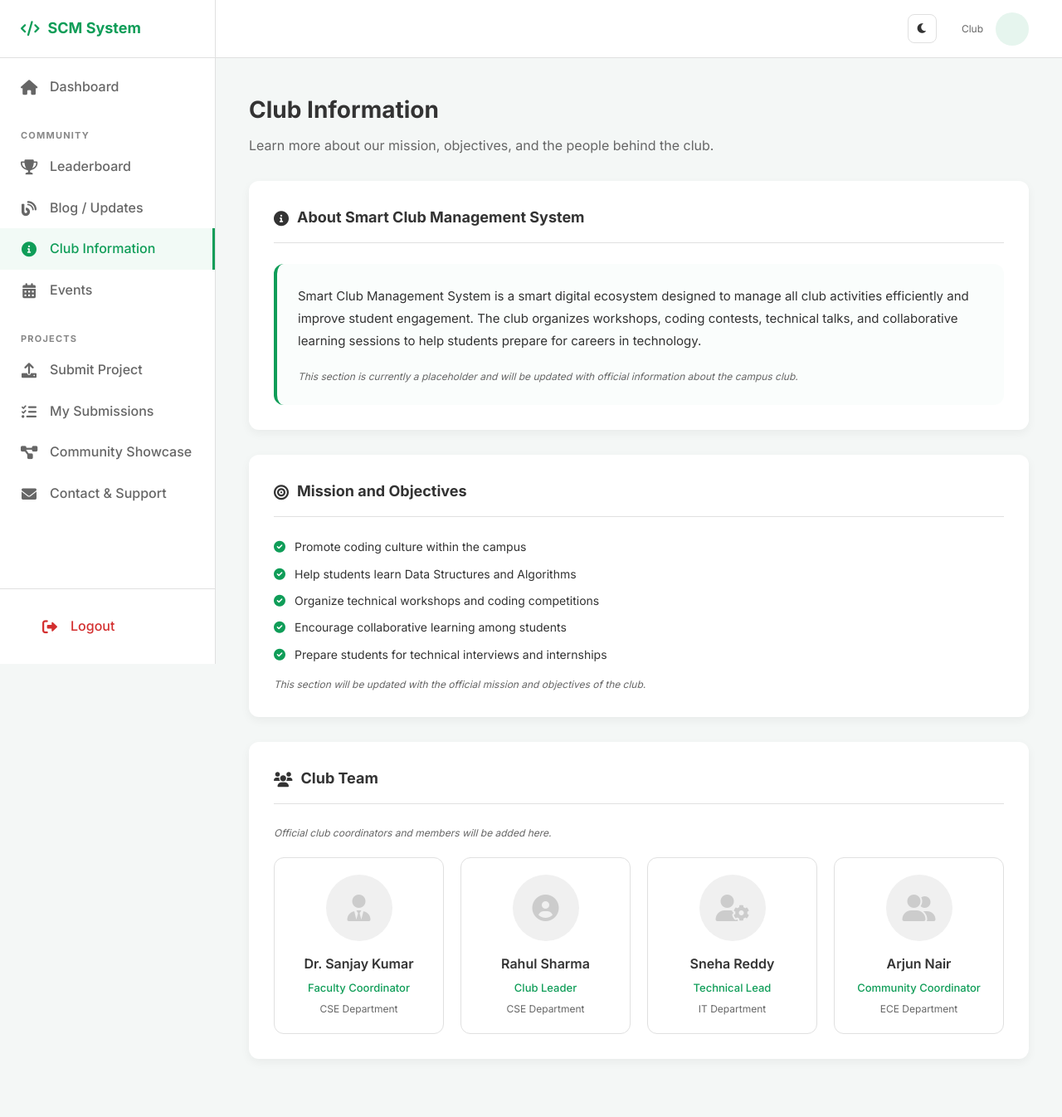
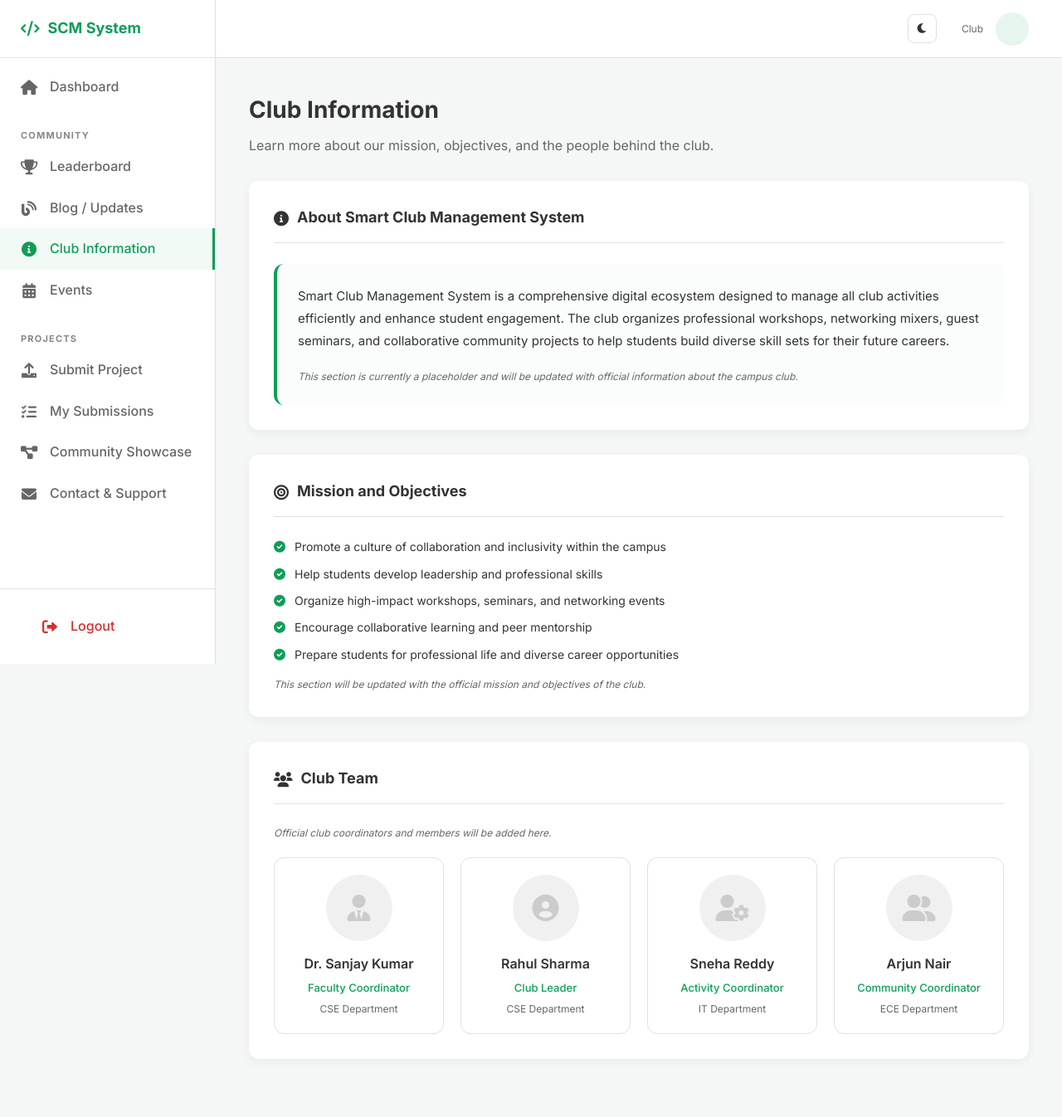
Before and after one commit to YeshwanthKM/gfg-pixels, a Flask app: template templates/club_info.html in a window 1280 px wide. Shown: the whole page at 83% size. Run offline with Flask 3, Linux system fonts and the light colour scheme; the template is opened without the code that fills it, so the values that code supplies are empty.

Commit message:
Generalize club information and mock data for a common club focus

```diff
--- a/app.py
+++ b/app.py
@@ -62,9 +62,9 @@ USERS = {
 # In-memory events storage
 EVENTS = {
     'evt1': {
-        'title': 'Introduction to Data Structures',
+        'title': 'Welcome Mixer & Orientation',
         'date': '2026-03-20',
-        'description': 'A workshop covering the basics of arrays, linked lists, and trees.',
+        'description': 'An introductory session for new members to learn about our club\'s goals and upcoming activities.',
         'host_email': 'leader1@gmail.com',
         'participants': ['member1@gmail.com', 'member2@gmail.com']
     }
@@ -74,17 +74,17 @@ EVENTS = {
 BLOGS = [
     {
         'id': 'blog1',
-        'title': 'Getting Started with Data Structures',
+        'title': 'How to Make the Most of Your Club Membership',
         'author': 'Rahul Sharma',
         'date': 'March 14, 2026',
-        'description': 'An introduction to data structures and why they are important for coding interviews.'
+        'description': 'Learn about the various opportunities and resources available to you as a member of the SCM System.'
     },
     {
         'id': 'blog2',
-        'title': 'Python Tips for Competitive Programming',
+        'title': 'Effective Leadership and Coordination',
         'author': 'Priya Patel',
         'date': 'March 12, 2026',
-        'description': 'Learn helpful built-in functions and libraries in Python that can speed up your problem-solving.'
+        'description': 'A guide for leaders and active members on how to organize successful club events and activities.'
     }
 ]
 
--- a/templates/club_info.html
+++ b/templates/club_info.html
@@ -25,9 +25,9 @@
                 <div
                     style="background: rgba(15, 157, 88, 0.02); padding: 25px; border-radius: var(--border-radius); border-left: 4px solid var(--primary-color);">
                     <p style="font-size: 15px; line-height: 1.8; color: var(--text-primary);">
-                        Smart Club Management System is a smart digital ecosystem designed to manage all club activities efficiently and improve student engagement. The club organizes workshops, coding
-                        contests, technical talks, and collaborative learning sessions to help students prepare for
-                        careers in technology.
+                        Smart Club Management System is a comprehensive digital ecosystem designed to manage all club activities efficiently and enhance student engagement. The club organizes professional workshops,
+                        networking mixers, guest seminars, and collaborative community projects to help students build
+                        diverse skill sets for their future careers.
                     </p>
                     <p class="info-note" style="margin-top: 20px;">
                         This section is currently a placeholder and will be updated with official information about the
@@ -42,11 +42,11 @@
                     <h2><i class="fas fa-bullseye"></i> Mission and Objectives</h2>
                 </div>
                 <ul class="objective-list">
-                    <li>Promote coding culture within the campus</li>
-                    <li>Help students learn Data Structures and Algorithms</li>
-                    <li>Organize technical workshops and coding competitions</li>
-                    <li>Encourage collaborative learning among students</li>
-                    <li>Prepare students for technical interviews and internships</li>
+                    <li>Promote a culture of collaboration and inclusivity within the campus</li>
+                    <li>Help students develop leadership and professional skills</li>
+                    <li>Organize high-impact workshops, seminars, and networking events</li>
+                    <li>Encourage collaborative learning and peer mentorship</li>
+                    <li>Prepare students for professional life and diverse career opportunities</li>
                 </ul>
                 <p class="info-note">
                     This section will be updated with the official mission and objectives of the club.
@@ -86,7 +86,7 @@
                             <i class="fas fa-user-cog"></i>
                         </div>
                         <div class="team-name">Sneha Reddy</div>
-                        <div class="team-role">Technical Lead</div>
+                        <div class="team-role">Activity Coordinator</div>
                         <div class="team-dept">IT Department</div>
                     </div>
 
```
